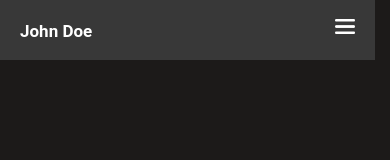
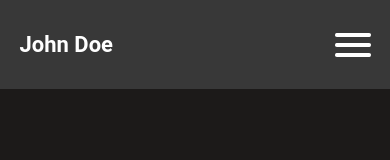
Before and after one commit to CaptainBawa/Portfolio, a website: page index.html in a window 390 px wide. Drawn offline with Linux system fonts and the light colour scheme.

Commit message:
Add responsive styles [sammary]# I have change all pixels to em and also change width to percentage for a better responsive design.

```diff
--- a/styles.css
+++ b/styles.css
@@ -2,34 +2,35 @@
 body{
   background-color: #1C1A19;
   box-sizing: border-box;
+  padding: 0;
+  margin: 0;
 }
 
 nav ul {
   display: flex;
   justify-content: space-between;
   background-color: rgb(56, 56, 56);
-  height: 48px;
-  width: 355px;
-  margin-left: -8px;
-  margin-top: -16px;
-  padding: 10px;
+  width: 90%;
+  margin: 0 auto;
+  padding: 0.625em;
+}
+
+nav{
+  width: 100%;
+  background-color: rgb(56, 56, 56);
+
 }
 
 p {
   color: white;
-  height: 24px;
-  width: 77px;
   font-family: Roboto, Oxygen, Ubuntu, Cantarell, 'Open Sans', 'Helvetica Neue', sans-serif;
-  font-size: 17px;
+  font-size: 1.375em;
   font-weight: 700;
-  line-height: 24px;
   letter-spacing: 0;
-  margin-left: 10px;
 }
 
 img {
-  height: 15px;
-  width: 20px;
   align-self: center;
-  margin-right: 10px;
 }
+
+/* Styles for the hero section. For mobile viewport only */
```
